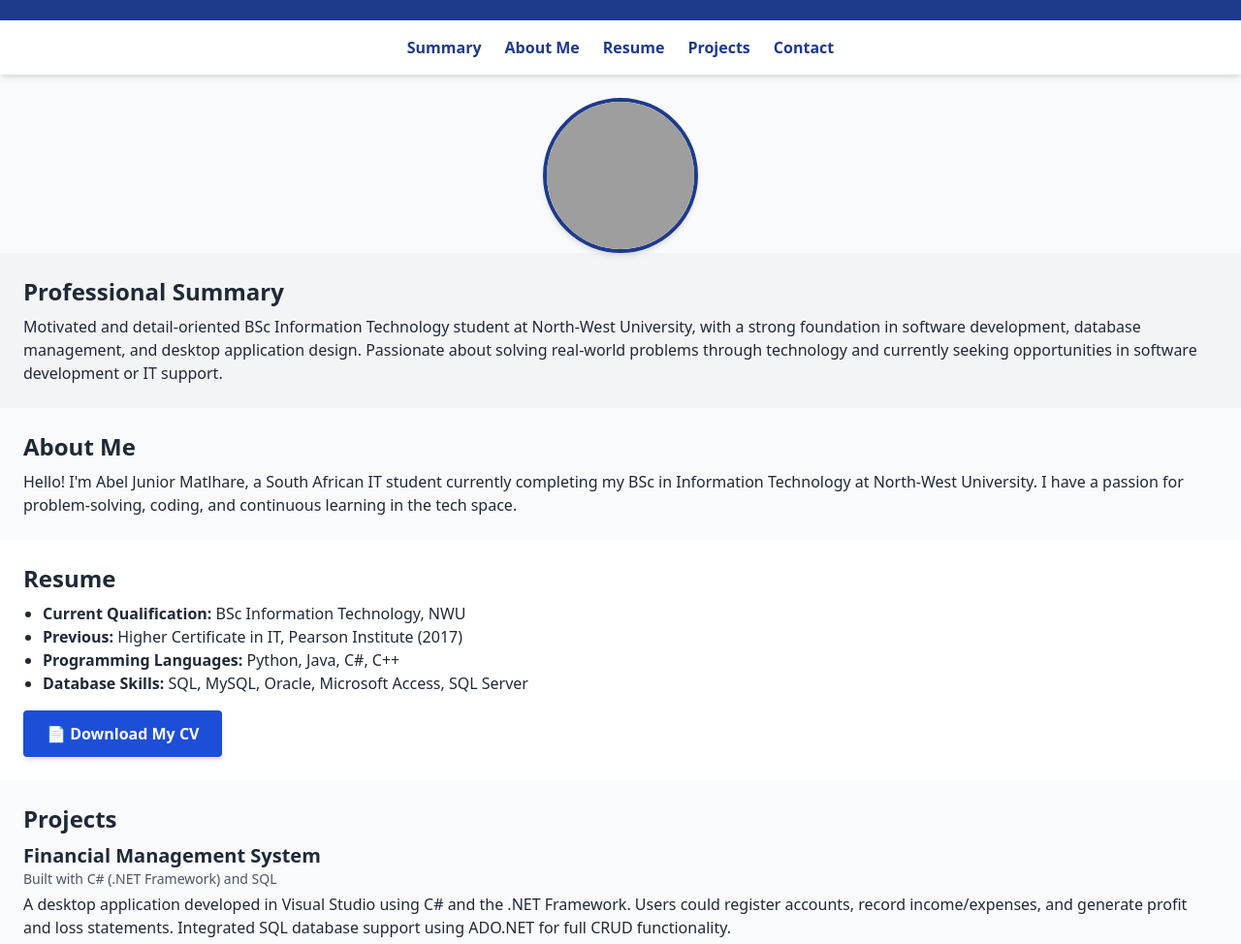
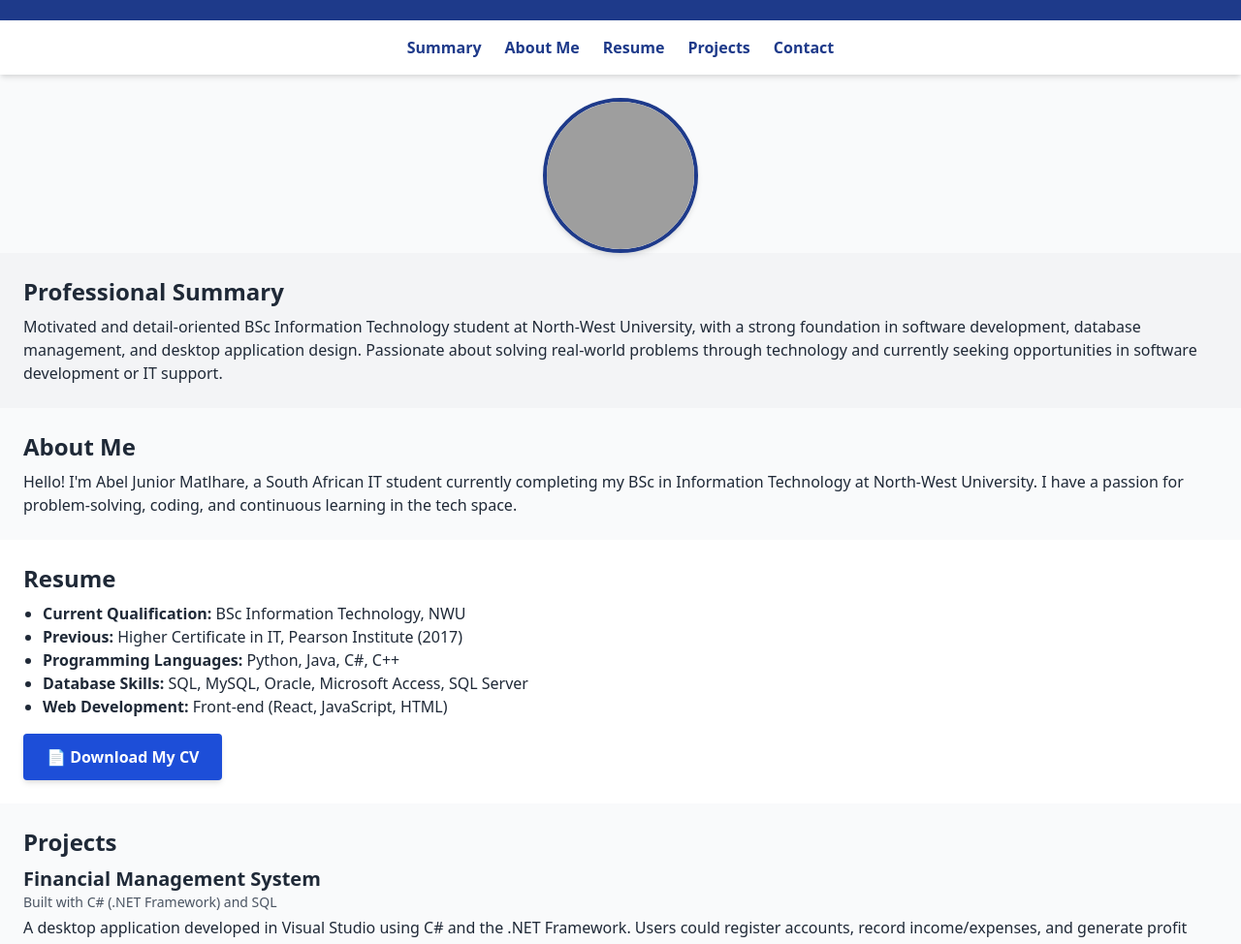
Before and after one commit to jj-collabs/Portfolio, a plain HTML site: page index.html in a window 1280 px wide. Shown: the part 91-1065 px from the top of the page at 97% size. Drawn offline with nearby package versions, Linux system fonts and the light colour scheme; grey boxes are pictures that could not be loaded.

Commit message:
Web development experience added

```diff
--- a/index.html
+++ b/index.html
@@ -60,6 +60,7 @@
             <li><strong>Previous:</strong> Higher Certificate in IT, Pearson Institute (2017)</li>
             <li><strong>Programming Languages:</strong> Python, Java, C#, C++</li>
             <li><strong>Database Skills:</strong> SQL, MySQL, Oracle, Microsoft Access, SQL Server</li>
+            <li><strong>Web Development:</strong> Front-end (React, JavaScript, HTML)</li>
         </ul>
         <a href="CV_AJ_Matlhare.pdf" download class="mt-4 inline-block bg-blue-700 hover:bg-blue-800 text-white font-semibold px-6 py-3 rounded shadow-md transition duration-300 ease-in-out">📄 Download My CV</a>
     </section>
```
